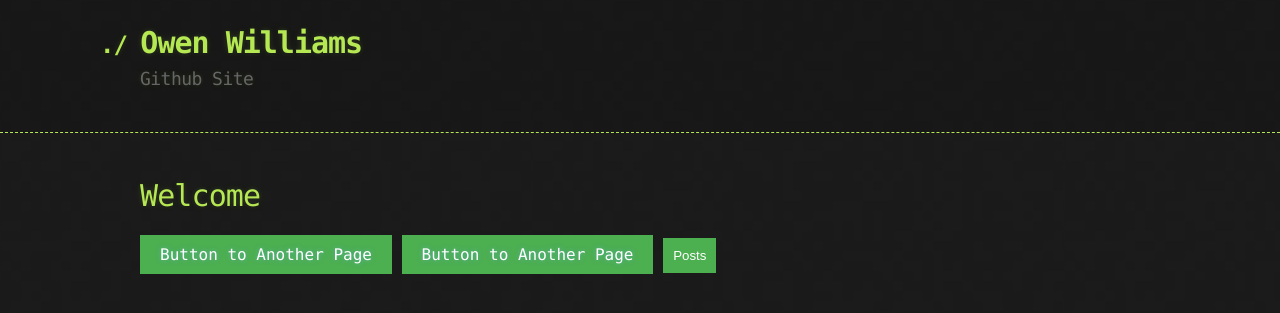
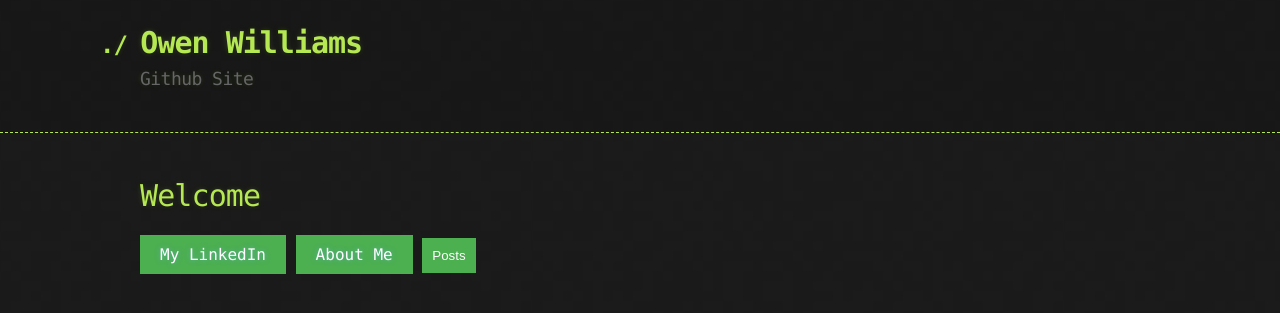
Before and after one commit to owenw1lliams/owenw1lliams.github.io, a Jekyll site: the page built from index.md, in a window 1280 px wide. Shown: the top 313 px of the page. Built offline with Jekyll 4.4.1, drawn with Linux system fonts in a browser that asks for light colours; our own code applies the rules of GitHub Pages for plain Markdown files.

Commit message:
Update index.md

```diff
--- a/index.md
+++ b/index.md
@@ -25,7 +25,7 @@ layout: default
     </style>
 </head>
 <body>
-    <a href="https://www.linkedin.com/in/owen-williams-6768071b7" class="button">Button to Another Page</a>
+    <a href="https://www.linkedin.com/in/owen-williams-6768071b7" class="button">My LinkedIn</a>
 </body>
 </html>
 
@@ -52,7 +52,7 @@ layout: default
     </style>
 </head>
 <body>
-    <a href="https://owenw1lliams.github.io/Aboutme.html" class="button">Button to Another Page</a>
+    <a href="https://owenw1lliams.github.io/Aboutme.html" class="button">About Me</a>
 </body>
 </html>
 
@@ -99,6 +99,9 @@ layout: default
         }
     </style>
 </head>
+
+
+
 <body>
     <div class="dropdown">
         <button class="dropbtn">Posts</button>
```
